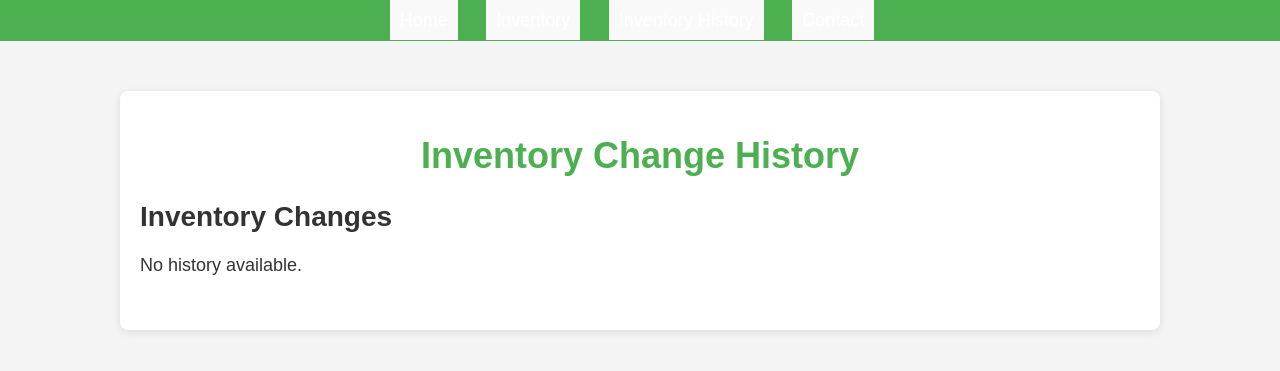
After one commit to sh4dy-DJ/Inventory-Manager, a Flask app: page /history in a window 1280 px wide. The commit adds this page. Shown: the top 371 px of the page. Run offline with Flask 2, Linux system fonts and the light colour scheme.

Commit message:
website aesthetic changes

```diff
--- a/app/routes.py
+++ b/app/routes.py
@@ -3,6 +3,7 @@ from flask import Blueprint, render_template, request, redirect, url_for
 import pytesseract
 from PIL import Image
 import os
+from datetime import datetime
 
 # Create a Blueprint for modularity (can have multiple blueprints in a larger app)
 main = Blueprint('main', __name__)
@@ -21,7 +22,38 @@ def add_item():
     item_name = request.form['name']
     quantity = int(request.form['quantity'])
     inventory[item_name] = inventory.get(item_name, 0) + quantity
+
+    # Log the change in history
+    history.append({
+        'timestamp': datetime.now().strftime('%Y-%m-%d %H:%M:%S'),
+        'item': item_name,
+        'action': 'added',
+        'quantity': quantity
+    })
+
     return redirect(url_for('main.home'))
+
+# Route for removing an item from the inventory
+@main.route('/remove_item', methods=['POST'])
+def remove_item():
+    item_name = request.form['name']
+    quantity = int(request.form['quantity'])
+
+    if item_name in inventory and inventory[item_name] >= quantity:
+        inventory[item_name] -= quantity
+        if inventory[item_name] == 0:
+            del inventory[item_name]
+
+        # Log the change in history
+        history.append({
+            'timestamp': datetime.now().strftime('%Y-%m-%d %H:%M:%S'),
+            'item': item_name,
+            'action': 'removed',
+            'quantity': quantity
+        })
+
+    return redirect(url_for('main.home'))
+
 
 # Route for scanning the receipt
 @main.route('/scan_receipt', methods=['GET', 'POST'])
@@ -44,3 +76,10 @@ def process_receipt(image_path):
 @main.route('/inventory')
 def inventory_page():
     return render_template('inventory.html', inventory=inventory)
+
+# Placeholder for inventory change history
+history = []
+
+@main.route('/history')
+def view_history():
+    return render_template('history.html', history=history)
--- /dev/null
+++ b/app/templates/history.html
@@ -0,0 +1,36 @@
+<!DOCTYPE html>
+<html lang="en">
+<head>
+    <meta charset="UTF-8">
+    <title>Inventory History</title>
+    <link rel="stylesheet" href="{{ url_for('static', filename='css/history.css') }}">
+</head>
+<body>
+    <nav>
+        <ul>
+            <li><a href="/">Home</a></li>
+            <li><a href="/inventory">Inventory</a></li>
+            <li><a href="/history">Inventory History</a></li>
+            <li><a href="/contact">Contact</a></li>
+        </ul>
+    </nav>
+
+    <div class="content">
+        <h1>Inventory Change History</h1>
+        <section class="timeline">
+            <h2>Inventory Changes</h2>
+            {% if history %}
+                <ul>
+                    {% for action in history %}
+                    <li>
+                        <strong>{{ action.timestamp }}</strong>: {{ action.quantity }} {{ action.item }} {{ action.action }}
+                    </li>
+                    {% endfor %}
+                </ul>
+            {% else %}
+                <p>No history available.</p>
+            {% endif %}
+        </section>
+    </div>
+</body>
+</html>
--- /dev/null
+++ b/static/css/history.css
@@ -0,0 +1,105 @@
+
+/* General body styling */
+body {
+    font-family: Arial, sans-serif;
+    background-color: #f4f4f4;
+    margin: 0;
+    padding: 0;
+    color: #333;
+}
+
+/* Navigation Bar */
+nav {
+    background-color: #4CAF50;
+    padding: 10px;
+    text-align: center;
+}
+
+nav ul {
+    list-style-type: none;
+    padding: 0;
+    margin: 0;
+}
+
+nav ul li {
+    display: inline;
+    margin-right: 20px;
+}
+
+nav ul li a {
+    color: white;
+    text-decoration: none;
+    font-size: 18px;
+}
+
+nav ul li a:hover {
+    text-decoration: underline;
+}
+
+/* Main Content Styling */
+.content {
+    width: 80%;
+    max-width: 1000px;
+    margin: 50px auto;
+    background-color: #fff;
+    padding: 20px;
+    border-radius: 8px;
+    box-shadow: 0 2px 8px rgba(0, 0, 0, 0.1);
+}
+
+/* Header */
+h1 {
+    text-align: center;
+    font-size: 36px;
+    color: #4CAF50;
+}
+
+/* Section Styles */
+section {
+    margin-bottom: 30px;
+}
+
+section h2 {
+    font-size: 28px;
+    color: #333;
+    margin-bottom: 15px;
+}
+
+section p {
+    font-size: 18px;
+    line-height: 1.6;
+}
+
+/* Timeline */
+ul {
+    list-style-type: none;
+    padding: 0;
+    margin: 0;
+}
+
+ul li {
+    padding: 10px;
+    background-color: #f9f9f9;
+    margin-bottom: 10px;
+    border-left: 4px solid #4CAF50;
+    font-size: 18px;
+}
+
+ul li strong {
+    color: #4CAF50;
+}
+
+/* Footer */
+footer {
+    background-color: #333;
+    color: white;
+    padding: 10px;
+    text-align: center;
+    position: fixed;
+    width: 100%;
+    bottom: 0;
+}
+
+footer p {
+    font-size: 16px;
+}
```
Also changed, not shown: app/templates/history.py (added, +61 -0 lines), app/templates/index.html (+10 -3 lines), app/templates/inventory.html (+9 -0 lines), static/css/style.css (+38 -0 lines).
